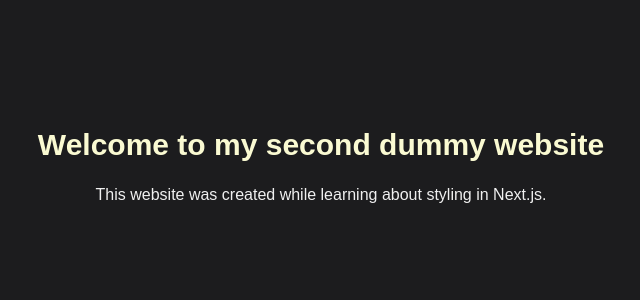
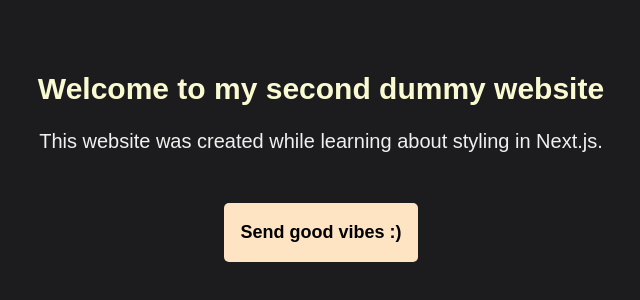
Before and after one commit to KaritaLaine/Fundamentals-of-Next.js, a Next.js app in the folder 2-styling-in-next.js/: page / in a window 1280 px wide. Shown: the part 236-536 px from the top of the page, without its empty margins (319-959 px from the left). Built offline with nearby package versions, Linux system fonts and the light colour scheme.

Commit message:
task2: use the button component on home page

```diff
--- a/2-styling-in-next.js/app/page.tsx
+++ b/2-styling-in-next.js/app/page.tsx
@@ -1,10 +1,17 @@
+import Button from "./components/button/button";
 import Title from "./components/title/title";
 
 const Home = () => {
 	return (
-		<div className="min-h-screen flex flex-col items-center justify-center gap-4">
-			<Title text="Welcome to my second dummy website" />
-			<p>This website was created while learning about styling in Next.js.</p>
+		<div className="flex min-h-screen flex-col items-center justify-center gap-[3rem]">
+			<div className="flex flex-col items-center justify-center gap-[1rem]">
+				<Title text="Welcome to my second dummy website" />
+				<p className="text-xl">
+					This website was created while learning about styling in Next.js.
+				</p>
+			</div>
+
+			<Button btnText="Send good vibes :)" />
 		</div>
 	);
 };
```
